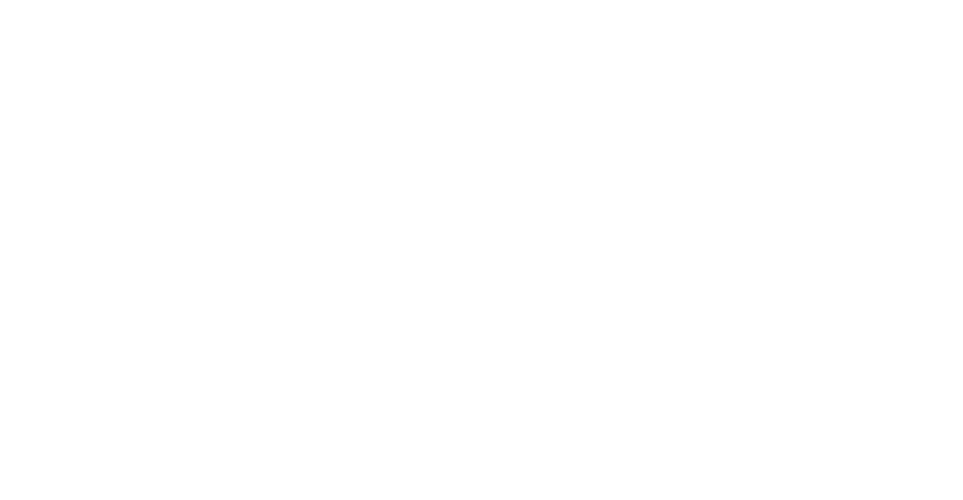
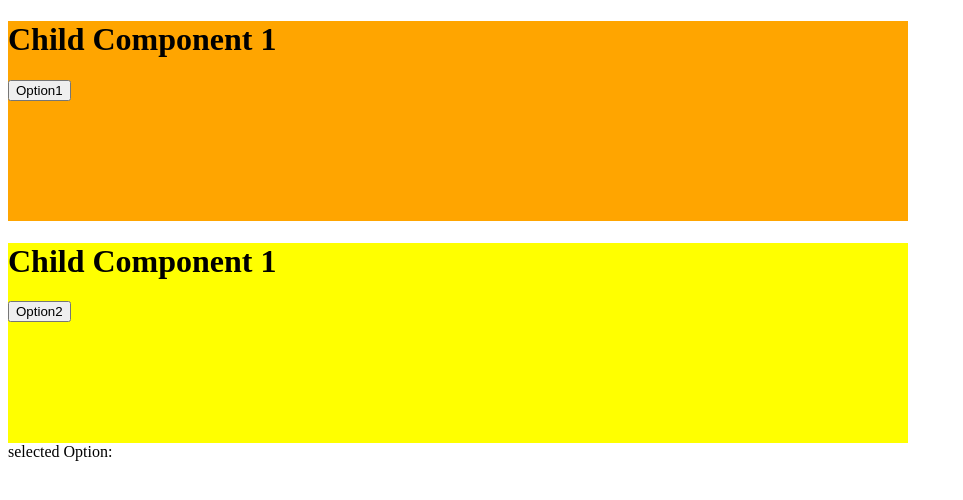
Before and after one commit to acciojob/lift-state-up-3-swasti2611, a React app: page / in a window 1280 px wide. Shown: the top 500 px of the page, without its empty margins (0-963 px from the left). Built offline with nearby package versions, Linux system fonts and the light colour scheme.

Commit message:
submitted

```diff
--- a/src/components/App.js
+++ b/src/components/App.js
@@ -1,12 +1,27 @@
 
-import React from "react";
+import React, { useState } from "react";
 import './../styles/App.css';
+import ChildComponent1 from "./ChildComponent1";
+import ChildComponent2 from "./ChildComponent2";
 
 const App = () => {
+  const [selectedOption,setselectedOption]=useState(" ")
+
+  function handleOption(value){
+    setselectedOption(value)
+  }
   return (
     <div>
-        {/* Do not remove the main div */}
+      <ChildComponent1 handleOption={handleOption}/>
+
+      <div>
+      <div>
+      <ChildComponent2 handleOption={handleOption}/>
+      </div>
+        selected Option:{selectedOption}
+      </div>
     </div>
+
   )
 }
 
--- /dev/null
+++ b/src/components/ChildComponent1.js
@@ -0,0 +1,18 @@
+import React from 'react'
+
+const ChildComponent1 = (props) => {
+    function handleClick(value){
+  console.log(value)
+  props.handleOption(value)
+    }
+  return (
+    <div >
+      <div style={{width:'900px',height:'200px',backgroundColor:'orange',color:'black'}}>
+               <h1>Child Component 1</h1>
+               <input type='button'  value="Option1"onClick={(e)=>handleClick(e.target.value)}/>
+      </div>
+    </div>
+  )
+}
+
+export default ChildComponent1
--- /dev/null
+++ b/src/components/ChildComponent2.js
@@ -0,0 +1,18 @@
+import React from 'react'
+
+const ChildComponent2 = (props) => {
+    function handleClick(value){
+        console.log(value)
+        props.handleOption(value)
+          }
+        return (
+          <div >
+            <div style={{width:'900px',height:'200px',backgroundColor:'yellow',color:'black'}}>
+                     <h1>Child Component 1</h1>
+                     <input type='button'  value="Option2"onClick={(e)=>handleClick(e.target.value)}/>
+            </div>
+          </div>
+        )
+}
+
+export default ChildComponent2
```
Also changed, not shown: 1 other file (tests, documents, lock files or other folders).
